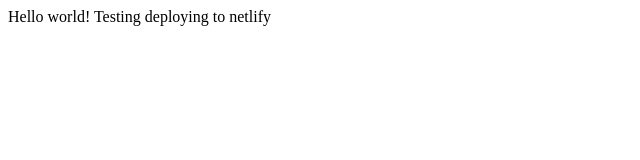
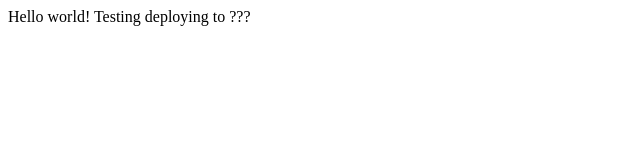
Before and after one commit to kshreve/hello-gatsby, a Gatsby site: page / in a window 1280 px wide. Shown: the full height of the page, 0-640 px from the left. Built offline with nearby package versions, Linux system fonts and the light colour scheme; Gatsby itself is replaced by a stand-in of ours.

Commit message:
test gatsby deploy2

```diff
--- a/src/pages/index.js
+++ b/src/pages/index.js
@@ -1,5 +1,5 @@
 import React from "react"
 
 export default function Home() {
-  return <div>Hello world! Testing deploying to netlify</div>
+  return <div>Hello world! Testing deploying to ???</div>
 }
```
